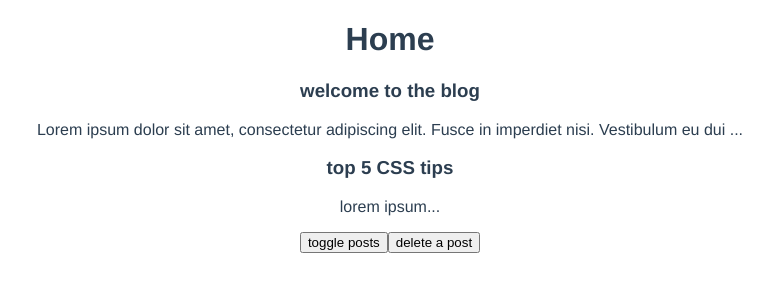
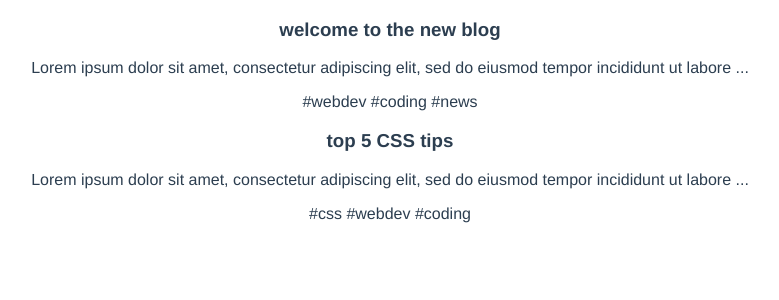
Before and after one commit to LinhKH/reaction-timer, a Vue app: page / in a window 1280 px wide. Shown: the top 300 px of the page, without its empty margins (250-1029 px from the left). Built offline with nearby package versions, Linux system fonts and the light colour scheme; data requests are answered from the project's data file.

Commit message:
Fetching Data in the Setup Function

```diff
--- a/data/db.json
+++ b/data/db.json
@@ -1,35 +1,24 @@
 {
-  "projects": [
+    "posts": [
         {
-      "title": "Ninja UX Designer",
             "id": 1,
-      "details": "Designer",
-      "complete": false
+            "title": "welcome to the new blog",
+            "body": "Lorem ipsum dolor sit amet, consectetur adipiscing elit, sed do eiusmod tempor incididunt ut labore et dolore magna aliqua.",
+            "tags": [
+                "webdev",
+                "coding",
+                "news"
+            ]
         },
         {
-      "title": "Ninja Web Developer",
             "id": 2,
-      "details": "Web Developer",
-      "complete": false
-    },
-    {
-      "title": "Ninja Vue Developer",
-      "id": 3,
-      "details": "Vue Developer",
-      "complete": true
-    },
-    {
-      "title": "ReactJs Framework",
-      "details": "React is a free and open-source front-end JavaScript library for building user interfaces based on components. It is maintained by Meta and a community of individual developers and companies.",
-      "complete": true,
-      "id": 3014
-    },
-    {
-      "title": "Angular 10",
-      "details": "Angular 10 is a TypeScript-based, free and open-source web application framework led by the Angular Team at Google and by a community of individuals and corporations. Angular is a complete rewrite from the same team that built AngularJS",
-      "complete": true,
-      "id": 8983
+            "title": "top 5 CSS tips",
+            "body": "Lorem ipsum dolor sit amet, consectetur adipiscing elit, sed do eiusmod tempor incididunt ut labore et dolore magna aliqua.",
+            "tags": [
+                "css",
+                "webdev",
+                "coding"
+            ]
         }
-  ],
-  "blogs": []
+    ]
 }
--- a/src/components/SinglePost.vue
+++ b/src/components/SinglePost.vue
@@ -2,6 +2,9 @@
     <div class="post">
         <h3>{{ post.title }}</h3>
         <p>{{ snippet }}</p>
+        <span v-for="tag in post.tags" :key="tag">
+            #{{ tag }}
+        </span>
     </div>
 </template>
 
--- a/src/views/Home.vue
+++ b/src/views/Home.vue
@@ -1,9 +1,10 @@
 <template>
     <div class="home">
-        <h1>Home</h1>
-        <PostList v-if="showPosts" :posts="posts" />
-        <button @click="showPosts = !showPosts">toggle posts</button>
-        <button @click="posts.pop()">delete a post</button>
+        <div v-if="error">{{ error }}</div>
+        <div v-if="posts.length">
+            <PostList :posts="posts" />
+        </div>
+        <div v-else>Loading...</div>
     </div>
 </template>
 
@@ -17,13 +18,27 @@
     name: 'Home',
     components: { PostList },
     setup() {
-        const posts = ref([
-            { title: 'welcome to the blog', body: 'Lorem ipsum dolor sit amet, consectetur adipiscing elit. Fusce in imperdiet nisi. Vestibulum eu dui dictum, ornare est non, dignissim dui. Donec at ex nulla. Aenean sem tortor, bibendum ac accumsan vel, elementum vel turpis. Nam auctor egestas pulvinar. Aenean placerat finibus finibus. Praesent dictum velit at purus aliquam, sit amet mattis est molestie. Duis a nulla et mauris luctus feugiat nec cursus odio. Nam elementum vitae est eu porttitor. Nulla vestibulum gravida magna eu ultricies. Nunc posuere tincidunt pellentesque. Sed id condimentum nisl, ultricies viverra orci. Fusce sit amet massa ut nibh feugiat elementum ac id est.', id: 1 },
-            { title: 'top 5 CSS tips', body: 'lorem ipsum', id: 2 },
-        ])
-        const showPosts = ref(true)
+        const posts = ref([])
+        const error = ref(null)
 
-        return { posts, showPosts }
+        const load = async () => {
+            try {
+                let data = await fetch('http://localhost:3000/posts')
+                if (!data.ok) {
+                    throw Error('no available data')
+                }
+                posts.value = await data.json()
+                console.log(posts.value)
+            }
+            catch (err) {
+                error.value = err.message
+                console.log(error.value)
+            }
+        }
+
+        load()
+
+        return { posts, error }
     },
 }
 </script>
```
Lines whose indentation alone changed are shown as unchanged.
